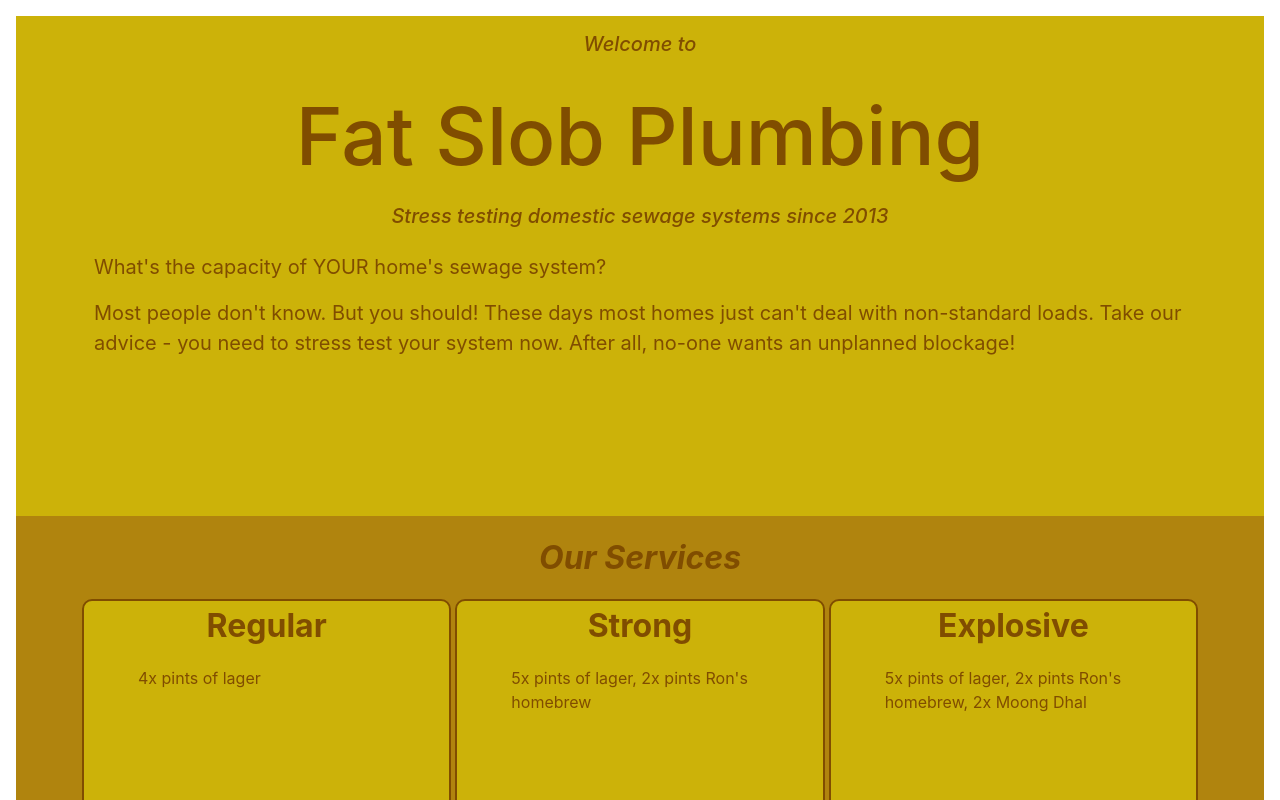
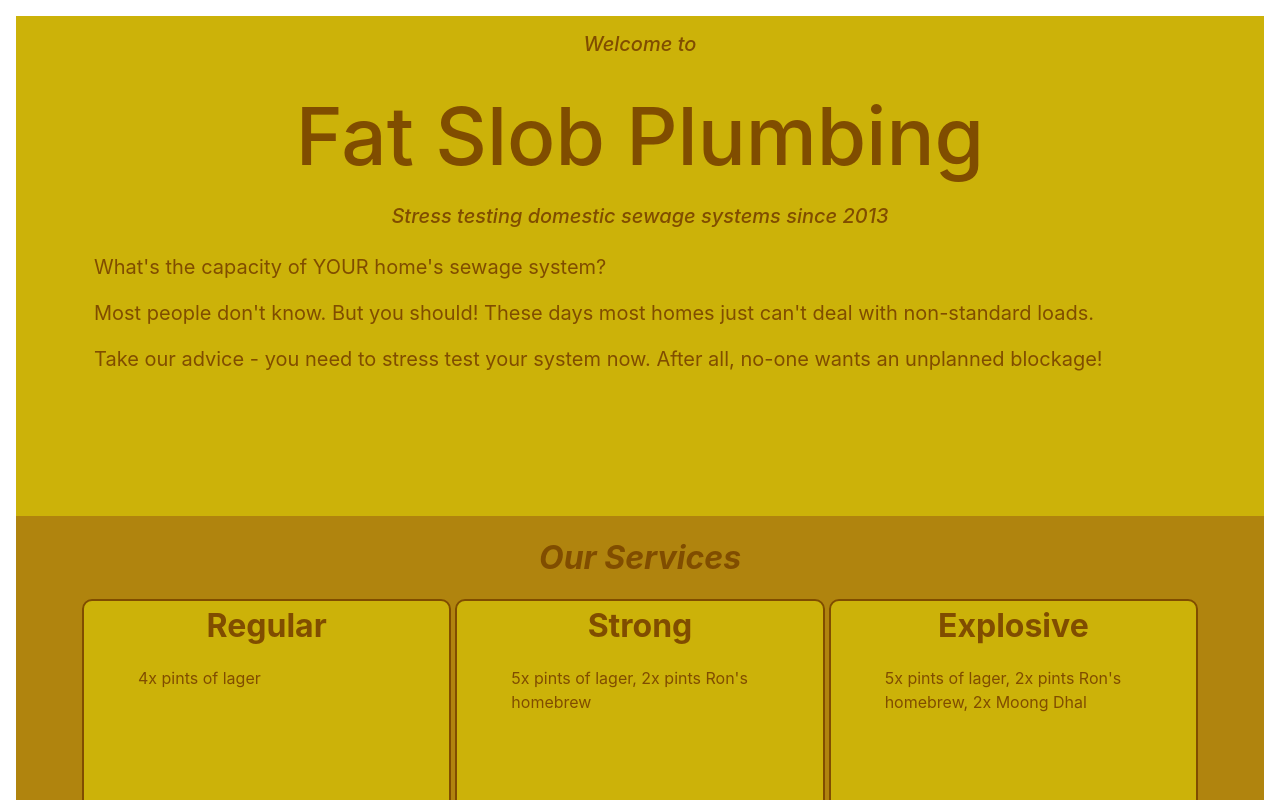
Before and after one commit to headexpanded/fat_slob_plumbing, a Next.js app: page / in a window 1280 px wide. Shown: the top 800 px of the page. Built offline with nearby package versions, Linux system fonts and the light colour scheme.

Commit message:
Intro Section

```diff
--- a/components/sections/IntroSection.tsx
+++ b/components/sections/IntroSection.tsx
@@ -16,7 +16,8 @@ return (
             <div className="row gap-1">
                 <div className="col">
                     <Typography.Paragraph content="What's the capacity of YOUR home's sewage system?"/>
-                    <Typography.Paragraph content = "Most people don't know. But you should! These days most homes just can't deal with non-standard loads. Take our advice - you need to stress test your system now. After all, no-one wants an unplanned blockage!"/>
+                    <Typography.Paragraph content = "Most people don't know. But you should! These days most homes just can't deal with non-standard loads."/>
+                    <Typography.Paragraph content = "Take our advice - you need to stress test your system now. After all, no-one wants an unplanned blockage!"/>
                 </div>
             </div>
         </div>
```
